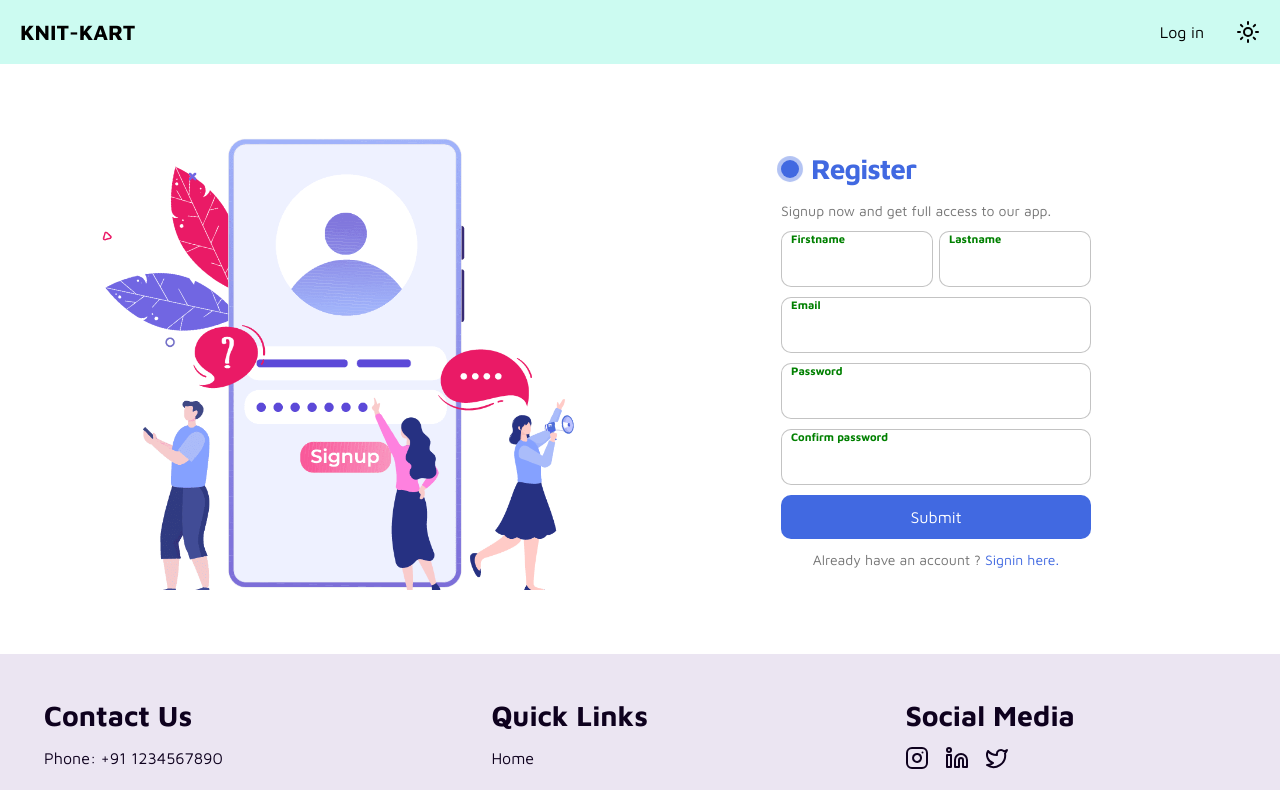
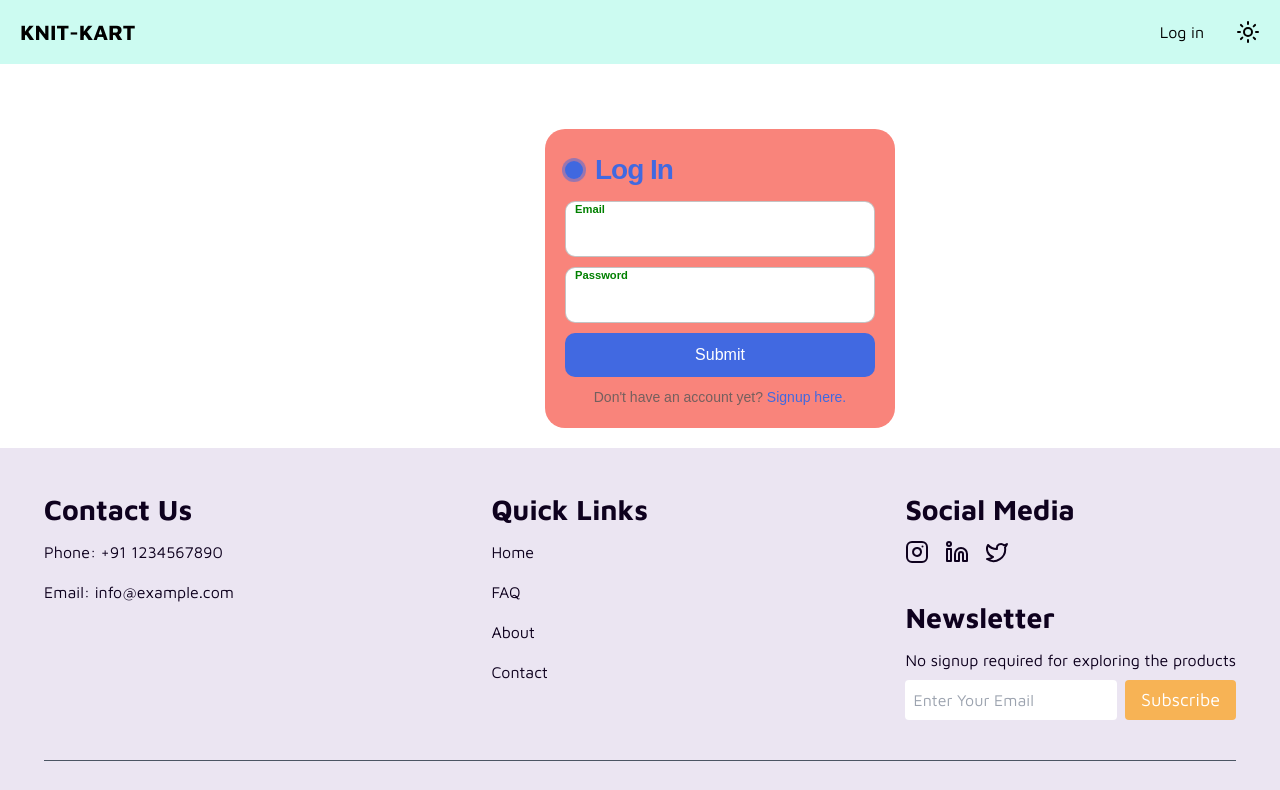
Before and after one commit to Rahul-K-Saini/KNIT-KART, a React (Vite) app in the folder frontend/: page /entrance in a window 1280 px wide. Shown: the top 790 px of the page. Built offline with nearby package versions, Linux system fonts and the light colour scheme.

Commit message:
starting to work

```diff
--- a/frontend/src/Pages/Entrance/Entrance.jsx
+++ b/frontend/src/Pages/Entrance/Entrance.jsx
@@ -55,21 +55,26 @@ const Entrance = () => {
                 />
             });
         }
+        console.log(isLogin.login);
     };
 
-
+    // {/* <div className={`bg-white  absolute top-0 w-full h-full z-10 ${!isLogin.login ? style['login-slide'] : style['signup-slide']}`}>
+    //                         {/* Slider Window */}
+    //                         <div className={style['slider-window']}>
+    //                                 {isLogin.compon}
+    //                         </div>
+    //                     </div> */}
 
     return (
-        <div className='w-full px-12 py-16'>
-            <div className='bg-white rounded flex w-full h-full'>
+        <div className='flex items-center justify-center h-96'>
+
+            <div className={style["flip-card"]}>
+                <div className={`${style["flip-card-inner"]} ${!isLogin.login ? 'flipping' : ''}`}>
+
+                    <div className={style["flip-card-front"]}>
+
                         {/* Log In Section */}
-                <div className='flex flex-col justify-center relative items-center space-y-3 w-1/2'>
-                    <div className={`bg-white  absolute top-0 w-full h-full z-10 ${!isLogin.login ? style['login-slide'] : style['signup-slide']}`}>
-                        {/* Slider Window */}
-                        <div className={style['slider-window']}>
-                                {isLogin.compon}
-                        </div>
-                    </div>
+                        <div className='w-96 relative items-center space-y-3'>
                             <form className={style.form}>
                                 <p className={style.title}>Log In </p>
                                 <label>
@@ -85,8 +90,14 @@ const Entrance = () => {
                             </form>
                         </div>
 
+                    </div>
+
+
+                    <div className={style["flip-card-back"]}>
+
+
                         {/* Sign Up Section */}
-                <div className=' flex flex-col justify-center items-center space-y-3 w-1/2 rounded-3xl'>
+                        <div className='w-96 space-y-3 rounded-3xl'>
                             <form className={style.form}>
                                 <p className={style.title}>Register </p>
                                 <p className={style.message}>Signup now and get full access to our app. </p>
@@ -119,8 +130,10 @@ const Entrance = () => {
                                 <p className={style.signin}>Already have an account ?   <Link onClick={handleToggle}>Signin here.</Link> </p>
                             </form>
                         </div>
+                    </div>
+                </div>
+            </div>
 
-            </div>
         </div>
     );
 }
--- a/frontend/src/Pages/Entrance/Entrance.module.css
+++ b/frontend/src/Pages/Entrance/Entrance.module.css
@@ -3,7 +3,7 @@
   flex-direction: column;
   gap: 10px;
   max-width: 350px;
-  background-color: #fff;
+  background-color: #f9847b;
   padding: 20px;
   border-radius: 20px;
   position: relative;
@@ -133,7 +133,7 @@
   }
 }
 
-.slider-window{
+.slider-window {
   display: flex;
   flex-flow: column;
   height: 100%;
@@ -151,3 +151,47 @@
   transition: transform 0.5s ease-in-out;
   transform: translateX(100%);
 }
+
+
+
+
+
+
+.flip-card {
+  background-color: transparent;
+  width: 190px;
+  height: 254px;
+  font-family: sans-serif;
+}
+
+
+.flip-card-inner {
+  position: relative;
+  width: 100%;
+  height: 100%;
+  text-align: center;
+  transition: transform 0.8s;
+  transform-style: preserve-3d;
+}
+
+.flip-card-inner:hover {
+  transform: rotateY(180deg);
+}
+
+/*
+.flipping {
+  transform: rotateY(180deg);
+} */
+
+.flip-card-front, .flip-card-back {
+  position: absolute;
+  display: flex;
+  flex-direction: column;
+  justify-content: center;
+  width: 100%;
+  backface-visibility: hidden;
+}
+
+.flip-card-back {
+  transform: rotateY(180deg);
+}
```
Lines whose indentation alone changed are shown as unchanged.
